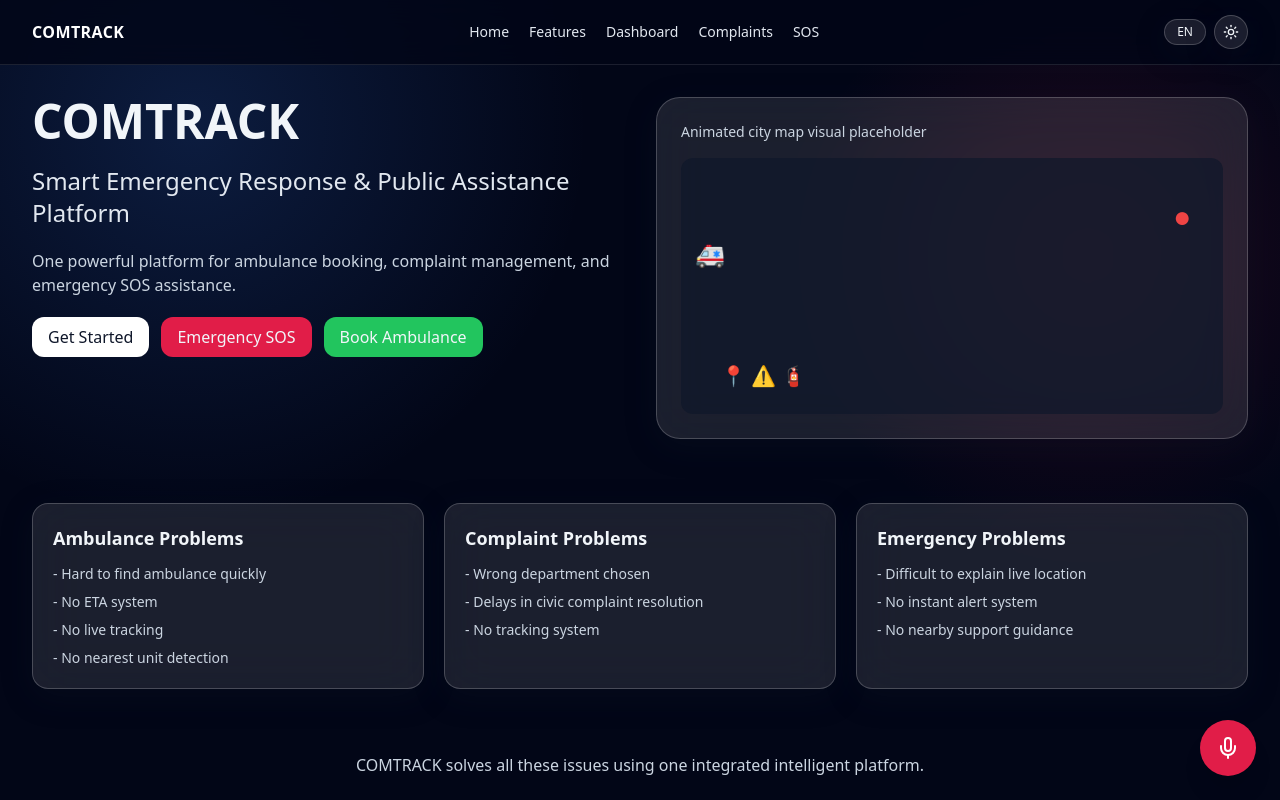
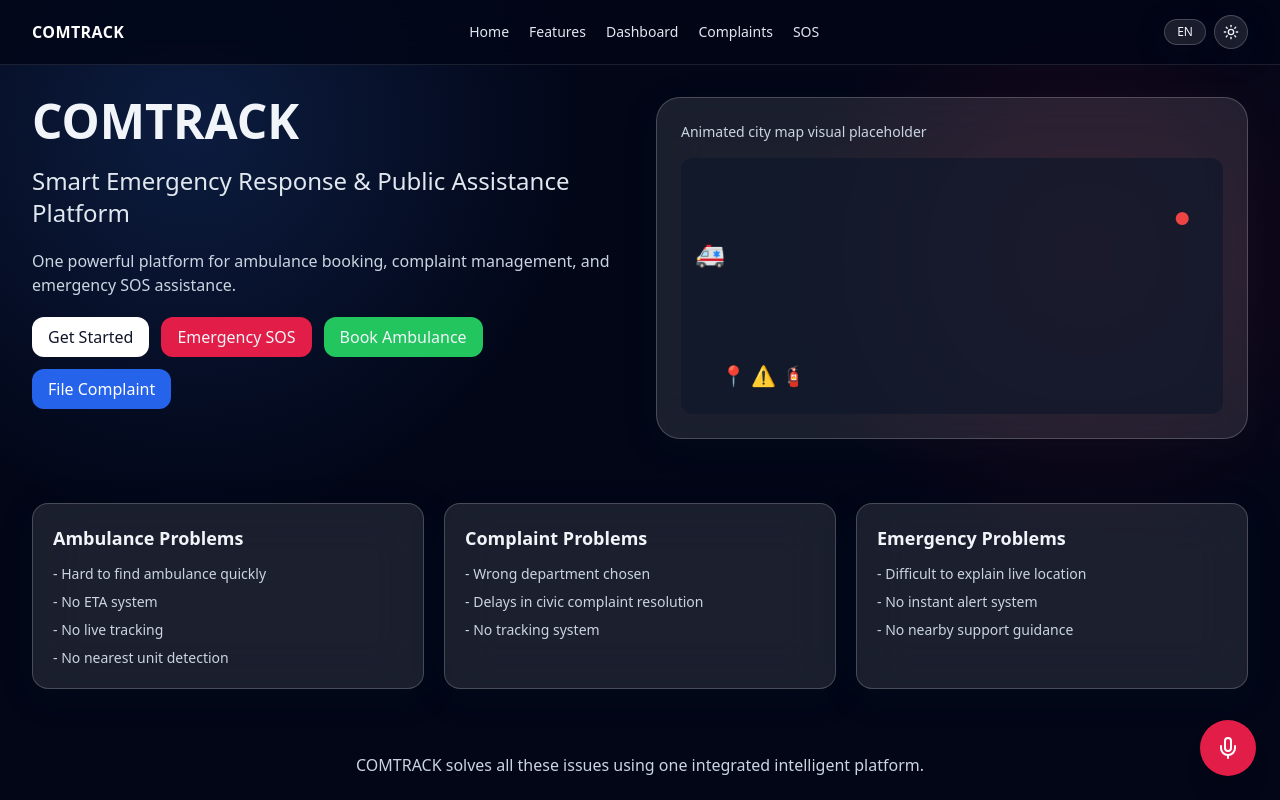
Before and after one commit to vsnihil7800-ctrl/COMTRACK, a React (Vite) app in the folder client/: page / in a window 1280 px wide. Shown: the top 800 px of the page. Built offline with nearby package versions, Linux system fonts and the light colour scheme; no server answers.

Commit message:
add complaint button to homepage

```diff
--- a/client/src/pages/HomePage.jsx
+++ b/client/src/pages/HomePage.jsx
@@ -31,6 +31,7 @@ export default function HomePage() {
             <Link to="/register" className="rounded-xl bg-white px-4 py-2 text-slate-900">{t.getStarted}</Link>
             <Link to="/sos" className="rounded-xl bg-brand-emergency px-4 py-2">{t.emergencySOS}</Link>
             <Link to="/ambulance" className="rounded-xl bg-brand-success px-4 py-2">{t.bookAmbulance}</Link>
+            <Link to="/complaints" className="rounded-xl bg-blue-600 px-4 py-2 text-white">File Complaint</Link>
           </div>
         </div>
         <motion.div initial={{ opacity: 0 }} animate={{ opacity: 1 }} className="glass rounded-3xl p-6">
```
